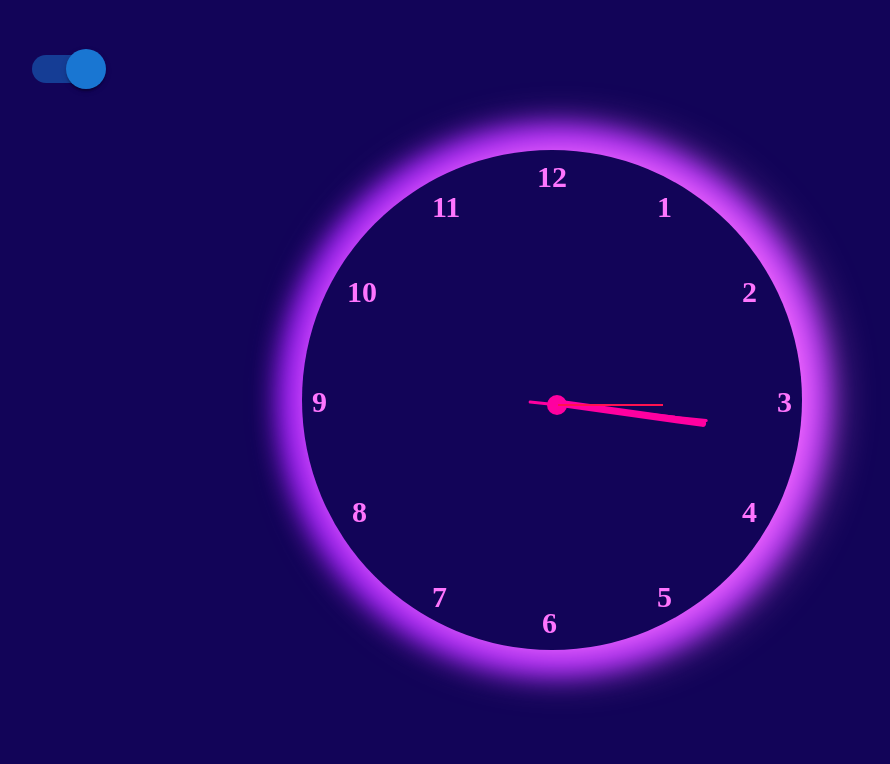
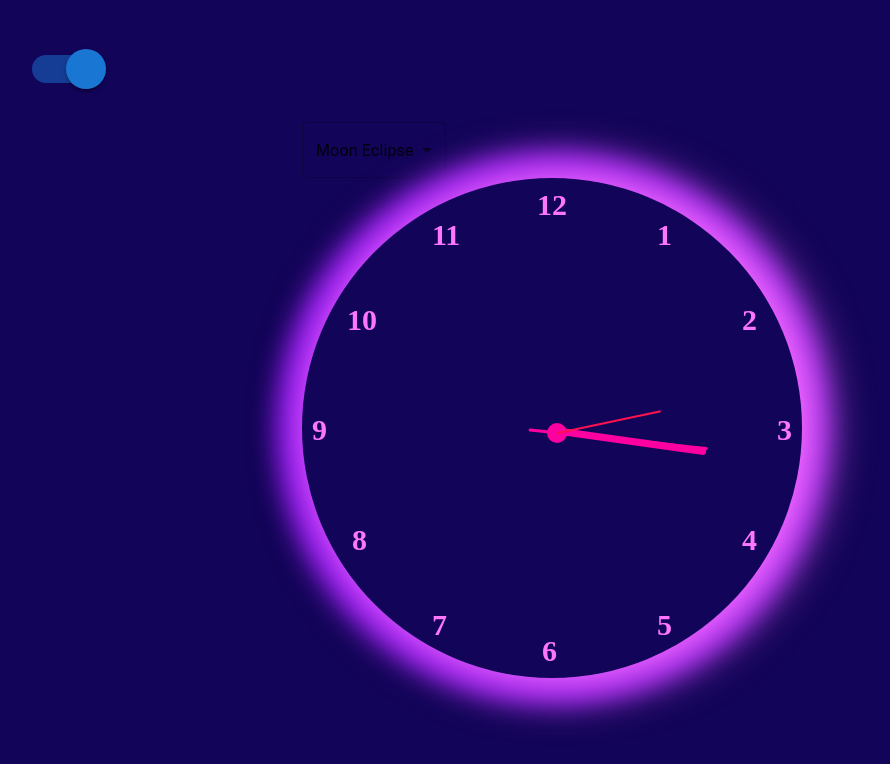
Before and after one commit to 1evgen/advanced_watch, a React (Create React App) app: page / in a window 1280 px wide. Shown: the top 764 px of the page, without its empty margins (88-978 px from the left). Built offline with nearby package versions, Linux system fonts and the light colour scheme.

Commit message:
add selec for classic clock

```diff
--- a/src/clock/ClassicWatch/ClassicWatch.tsx
+++ b/src/clock/ClassicWatch/ClassicWatch.tsx
@@ -1,5 +1,6 @@
 import s from "./ClassicWatch.module.css";
-import React from "react";
+import React, {ChangeEvent, useState} from "react";
+import {MenuItem, Select, SelectChangeEvent} from "@mui/material";
 
 
  export enum colorStyleWatch {
@@ -31,10 +32,24 @@ export const ClassicWatch: React.FC<PropsTypeWatch> = ({hour,
     const styleLineMinute = {transform: `rotate(${calculatedMinute}deg)`};
     const styleLineHour = {transform: `rotate(${calculatedHour}deg)`};
 
+    const [selectedStyle, setSelectedStyle] = useState<colorStyleWatch>(
+        styleWatch
+    );
+
+    const handleChangeStyle = (event: SelectChangeEvent) => {
+        setSelectedStyle(event.target.value as colorStyleWatch);
+    };
+
     return (
-
         <div className={s.wrap}>
-            <div className={`${s[styleWatch]}`}>
+            <div className={s.select}>
+                <Select className={s.select} value={selectedStyle} onChange={handleChangeStyle}>
+                    <MenuItem value={colorStyleWatch.MoonEclipse}>Moon Eclipse</MenuItem>
+                    <MenuItem value={colorStyleWatch.Sunrise}>Sunrise</MenuItem>
+                    <MenuItem value={colorStyleWatch.FullMoon}>Full Moon</MenuItem>
+                </Select>
+            </div>
+            <div className={`${s[selectedStyle]}`}>
                 <div className={s.point}></div>
                 <div className={`${s.numberClock_1} ${s.number_className}`}>1</div>
                 <div className={`${s.numberClock_2} ${s.number_className}`}>2</div>
--- a/src/clock/ElectronicWatch/ElectronicWatch.tsx
+++ b/src/clock/ElectronicWatch/ElectronicWatch.tsx
@@ -1,5 +1,7 @@
 import React from 'react';
 import s from '../ElectronicWatch/ElectronicWatch.module.css'
+import {MenuItem, Select} from "@mui/material";
+import {colorStyleWatch} from "../ClassicWatch/ClassicWatch";
 
 type PropsType = {
     hour: number | string
```
Also changed, not shown: src/clock/ClassicWatch/ClassicWatch.module.css (+0 -13 lines).
